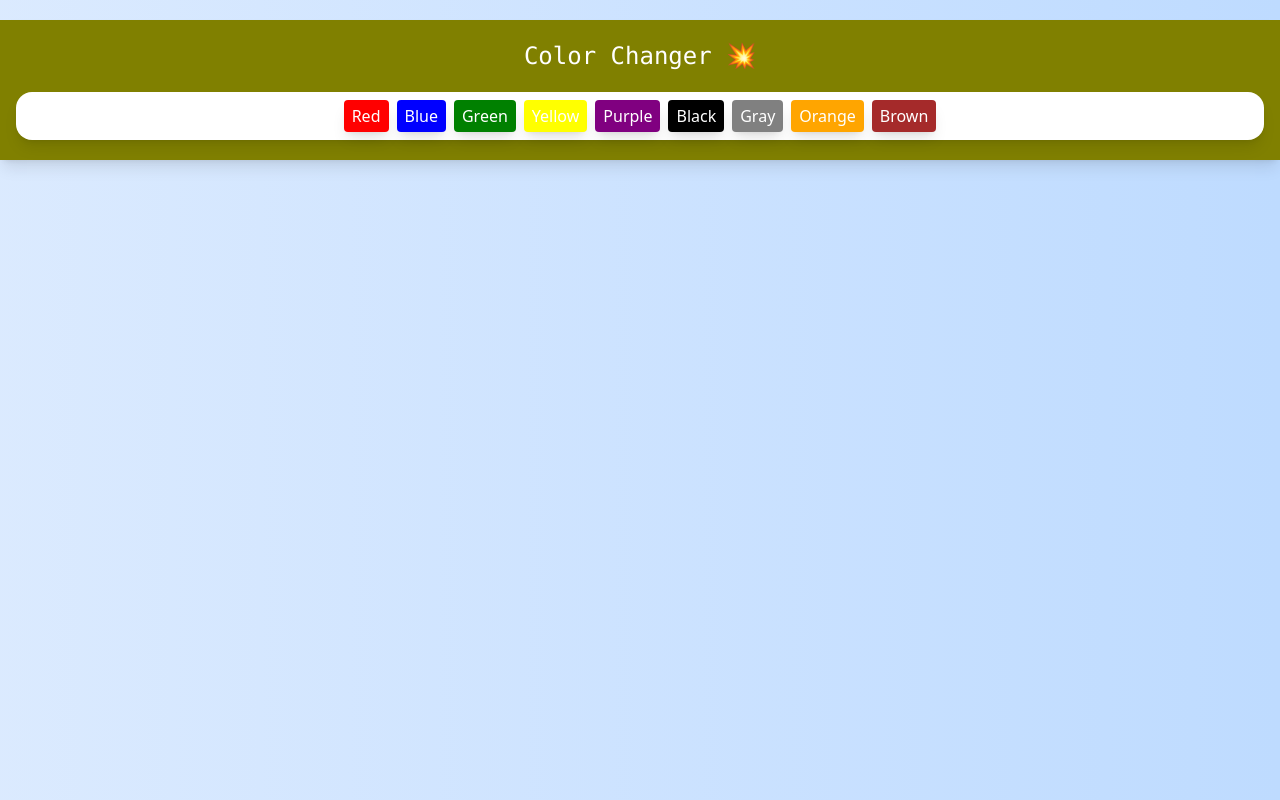
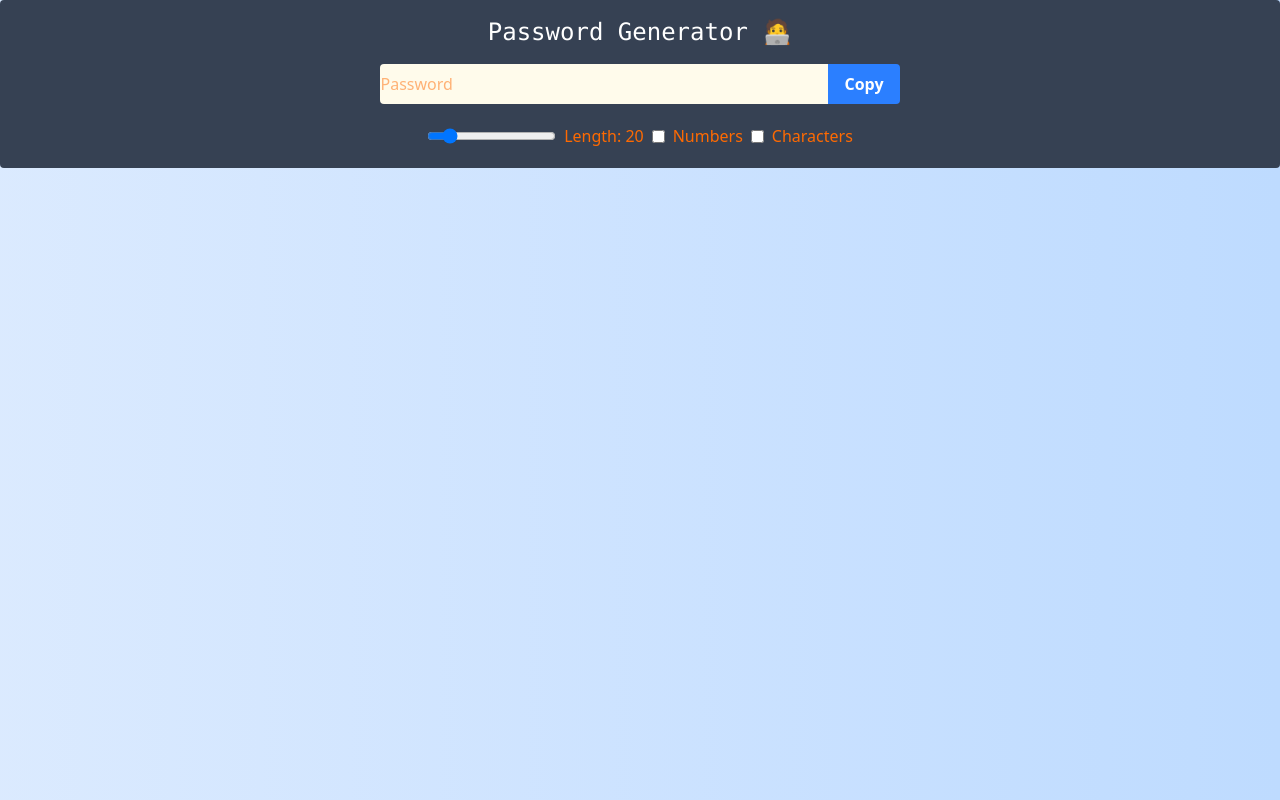
Before and after one commit to externalPointerVariable/BuildBook, a React (Vite) app in the folder myApp/: page / in a window 1280 px wide. Built offline with nearby package versions, Linux system fonts and the light colour scheme.

Commit message:
Add PasswordGenerator component with password generation functionality and UI

```diff
--- a/myApp/Projects/PassWordGenerator.jsx
+++ b/myApp/Projects/PassWordGenerator.jsx
@@ -1,11 +1,64 @@
-import React from "react";
-import { useState } from "react";
+import { useState, useCallback, useRef, useEffect} from "react";
 
 const PassWordGenerator = () => {
-    return (
-        <>
-        <h1 className='text-4xl font-bold'>PassWord Generator</h1>
-        </>
-    );
+  const [password, setPassword] = useState("");
+  const [length, setLength] = useState(20);
+  const [hasNumbers, setHasNumbers] = useState(false);
+  const [hasCharacters, setHasCharacters] = useState(false);
+
+  const generatePassword = useCallback(() => {
+    let password = "";
+    let chars = "abcdefghijklmnopqrstuvwxyzABCDEFGHIJKLMNOPQRSTUVWXYZ";
+    let numbers = "1234567890";
+    let symbols = "!@#$%^&*()_+";
+    if(numbers) chars += numbers;
+    if(symbols) chars += symbols;
+    for(let i = 0; i < length; i++) {
+      password += chars.charAt(Math.floor(Math.random() * chars.length));
+    }
+    setPassword(password);
+    }, [length, hasNumbers, hasCharacters]);
+
+  return (
+    <div className="bg-gray-700 rounded px-5 py-4">
+      <h1 className='text-2xl font-mono text-center text-white'>Password Generator 🧑‍💻</h1>
+      <div className="flex flex-row justify-center items-center rounded mt-4">
+        <input
+          type="text"
+          placeholder="Password"
+          readOnly
+          className="bg-amber-50 text-orange-500 py-2 rounded-l w-md outline-none"
+          value={password}
+        />
+        <button className="bg-blue-500 hover:bg-blue-700 text-white font-bold py-2 px-4 rounded-r">Copy</button>
+      </div>
+      <div className="flex flex-row justify-center items-center rounded mt-4 space-x-2">
+        <input
+          type="range"
+          className="py-2 rounded-l outline-none text-orange-500"
+          min={8}
+          max={100}
+          value={length}
+          onChange={(e) => setLength(e.target.value)}
+        />
+        <span className="text-orange-500">Length: {length}</span>
+        <input
+          type="checkbox"
+          className="py-2 rounded-r outline-none text-orange-500"
+          checked={hasNumbers}
+          onChange={(e) => setHasNumbers(e.target.checked)}
+        />
+        <label className="text-orange-500">Numbers</label>
+        <input
+          type="checkbox"
+          className="py-2 rounded-r outline-none text-orange-500"
+          checked={hasCharacters}
+          onChange={(e) => setHasCharacters(e.target.checked)}
+        />
+        <label className="text-orange-500">Characters</label>
+      </div>
+    </div>
+  );
 }
+
 export default PassWordGenerator;
--- a/myApp/src/App.jsx
+++ b/myApp/src/App.jsx
@@ -3,7 +3,7 @@ import Footer from '../components/Footer.jsx';
 import Header from '../components/Header.jsx';
 import Home from '../pages/Home.jsx';
 import Project from '../pages/Projects.jsx';
-import ColorChanger from '../Projects/ColorChanger.jsx';
+import PasswordGenerator from '../Projects/PassWordGenerator.jsx';
 
 function App() {
   return (
@@ -14,7 +14,7 @@ function App() {
         <Project />
       </main>
       <Footer /> */}
-      <ColorChanger />
+      <PasswordGenerator />
     </>
   )
 }
```
